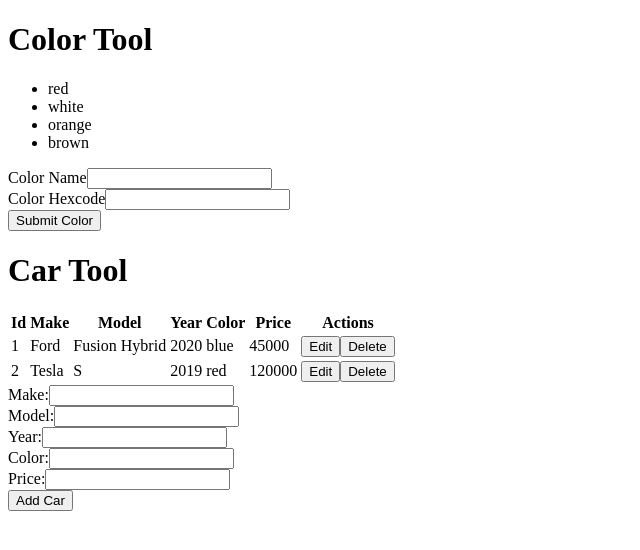
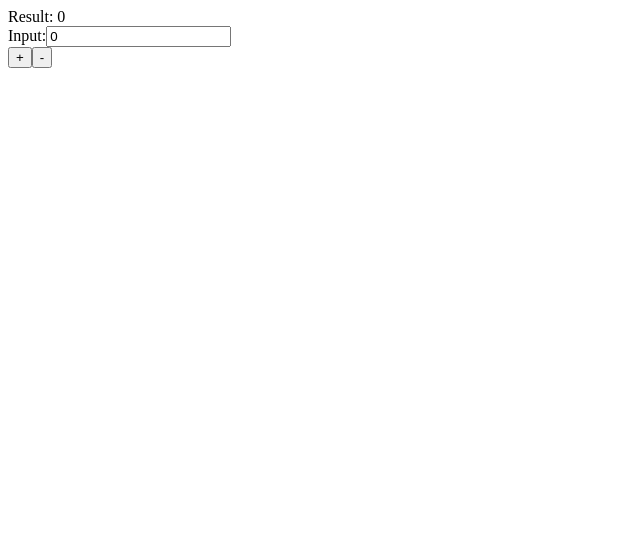
Before and after one commit to bridgkick/react-redux-typescript_04272020, a React (Create React App) app in the folder demo-app/: page / in a window 1280 px wide. Shown: the top 550 px of the page, without its empty margins (0-640 px from the left). Built offline with nearby package versions, Linux system fonts and the light colour scheme.

Commit message:
add calc tool demo

```diff
--- /dev/null
+++ b/demo-app/src/components/CalcTool.tsx
@@ -0,0 +1,28 @@
+import React, { FC, useState, ChangeEvent } from 'react';
+
+export interface CalcToolProps {
+  result: number;
+  onAdd: (num: number) => void;
+  onSubtract: (num: number) => void;
+}
+
+export const CalcTool: FC<CalcToolProps> = ({ result, onAdd, onSubtract }) => {
+
+  const [ num, setNum ] = useState(0);
+
+  return (
+    <form>
+      <div>Result: {result}</div>
+      <div>
+        Input:
+        <input type="number" value={num}
+          onChange={(e: ChangeEvent<HTMLInputElement>) => setNum(Number(e.target.value))} />
+      </div>
+      <div>
+        <button type="button" onClick={() => onAdd(num)}>+</button>
+        <button type="button" onClick={() => onSubtract(num)}>-</button>
+      </div>
+    </form>
+  );
+
+};
--- /dev/null
+++ b/demo-app/src/containers/CalcToolContainer.tsx
@@ -0,0 +1,25 @@
+import React from 'react';
+import { bindActionCreators } from 'redux';
+import { useSelector, useDispatch } from 'react-redux';
+
+import { CalcState } from '../reducers/calcReducer';
+import { CalcTool } from '../components/CalcTool';
+import { createAddAction, createSubtractAction } from '../actions/calcActions';
+
+export const CalcToolContainer = () => {
+
+  const result = useSelector<CalcState, number>(state => state.result);
+
+  // const dispatch = useDispatch();
+  // const onAdd = (num: number) => dispatch(createAddAction(num));
+  // const onSubtract = (num: number) => dispatch(createSubtractAction(num));
+
+  const boundActionsMap = bindActionCreators({
+    onAdd: createAddAction,
+    onSubtract: createSubtractAction,
+  }, useDispatch());
+
+  // return <CalcTool result={result} onAdd={onAdd} onSubtract={onSubtract} />;
+  return <CalcTool result={result} {...boundActionsMap} />;
+
+};
--- a/demo-app/src/index.tsx
+++ b/demo-app/src/index.tsx
@@ -1,29 +1,13 @@
 import React from 'react';
 import ReactDOM from 'react-dom';
+import { Provider } from 'react-redux';
 
-import { Color } from './models/Color';
-import { Car } from './models/Car';
-
-import { ColorTool } from './components/ColorTool';
-import { CarTool } from './components/CarTool';
-
-const colorList: Color[] = [
-  { id: 1, name: 'red' },
-  { id: 2, name: 'white' },
-  { id: 3, name: 'orange' },
-  { id: 4, name: 'brown' },
-];
-
-const carList: Car[] = [
-  { id: 1, make: 'Ford', model: 'Fusion Hybrid', year: 2020, color: 'blue', price: 45000 },
-  { id: 2, make: 'Tesla', model: 'S', year: 2019, color: 'red', price: 120000 },
-];
+import { CalcToolContainer } from './containers/CalcToolContainer';
+import { calcStore } from './stores/calcStore';
 
 ReactDOM.render(
-  <>
-    {/* React.createElement(ColorTool, { colors: colorList } <= is the props object); */}
-    <ColorTool colors={colorList} />
-    <CarTool cars={carList} />
-  </>,
+  <Provider store={calcStore}>
+    <CalcToolContainer />
+  </Provider>,
   document.querySelector('#root'),
 );
--- /dev/null
+++ b/demo-app/src/reducers/calcReducer.ts
@@ -0,0 +1,28 @@
+import { Reducer } from 'redux';
+
+import { CalcOpAction, ADD_ACTION, SUBTRACT_ACTION } from '../actions/calcActions';
+
+export interface CalcState {
+  result: number;
+}
+
+type CalcReducer = Reducer<CalcState, CalcOpAction>;
+
+export const calcReducer: CalcReducer = (state = { result: 0 }, action) => {
+
+  switch (action.type) {
+    case ADD_ACTION:
+      return {
+        ...state,
+        result: state.result + action.payload.num,
+      };
+    case SUBTRACT_ACTION:
+      return {
+        ...state,
+        result: state.result - action.payload.num,
+      };
+    default:
+      return state;
+  }
+
+};
--- /dev/null
+++ b/demo-app/src/stores/calcStore.ts
@@ -0,0 +1,5 @@
+import { createStore } from 'redux';
+
+import { calcReducer } from '../reducers/calcReducer';
+
+export const calcStore = createStore(calcReducer);
```
